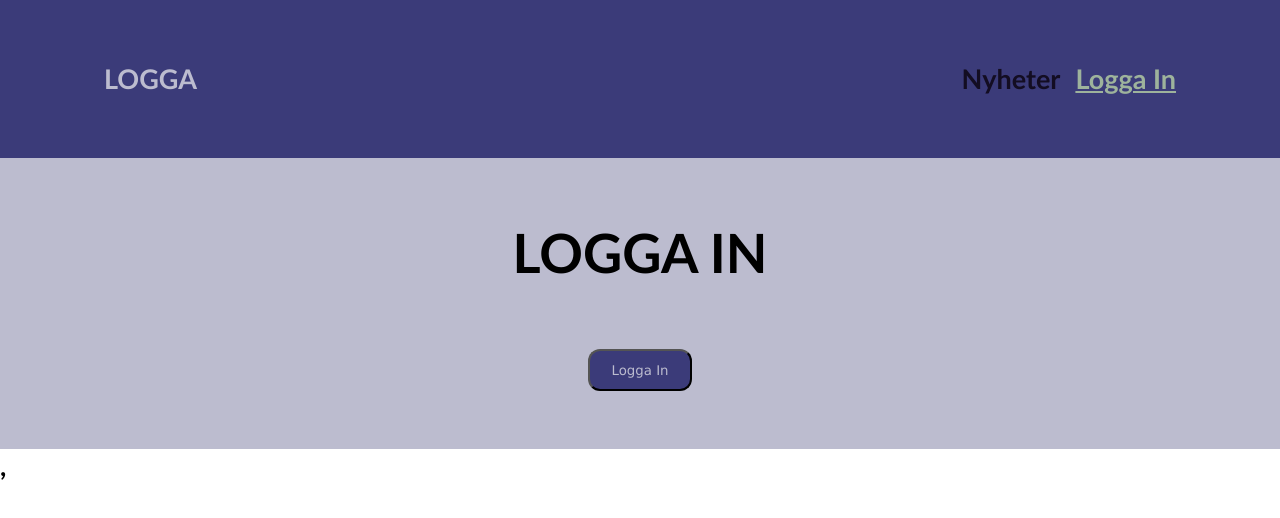
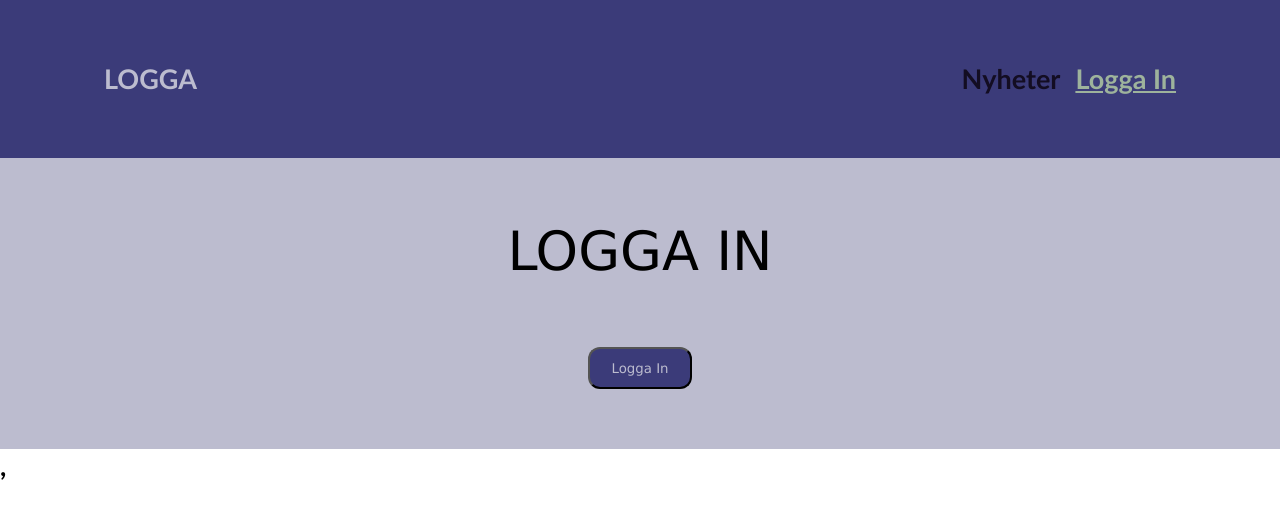
Before and after one commit to AlbinHellman/JavaScript3-Inl-mningsuppgift1, a React (Create React App) app in the folder Inlämningsuppgift-1/uppgift1/: page /login in a window 1280 px wide. Shown: the top 518 px of the page. Built offline with nearby package versions, Linux system fonts and the light colour scheme.

Commit message:
JavaScript3 Inlämningsuppgift1

```diff
--- a/Inlämningsuppgift-1/uppgift1/src/App.css
+++ b/Inlämningsuppgift-1/uppgift1/src/App.css
@@ -104,6 +104,8 @@ body, html {
 .loggain h1 {
   text-align: center;
   padding: 3rem;
+  font-family: Verdana, Geneva, Tahoma, sans-serif;
+  font-weight: 2;
 }
 
 .loggain button {
```
